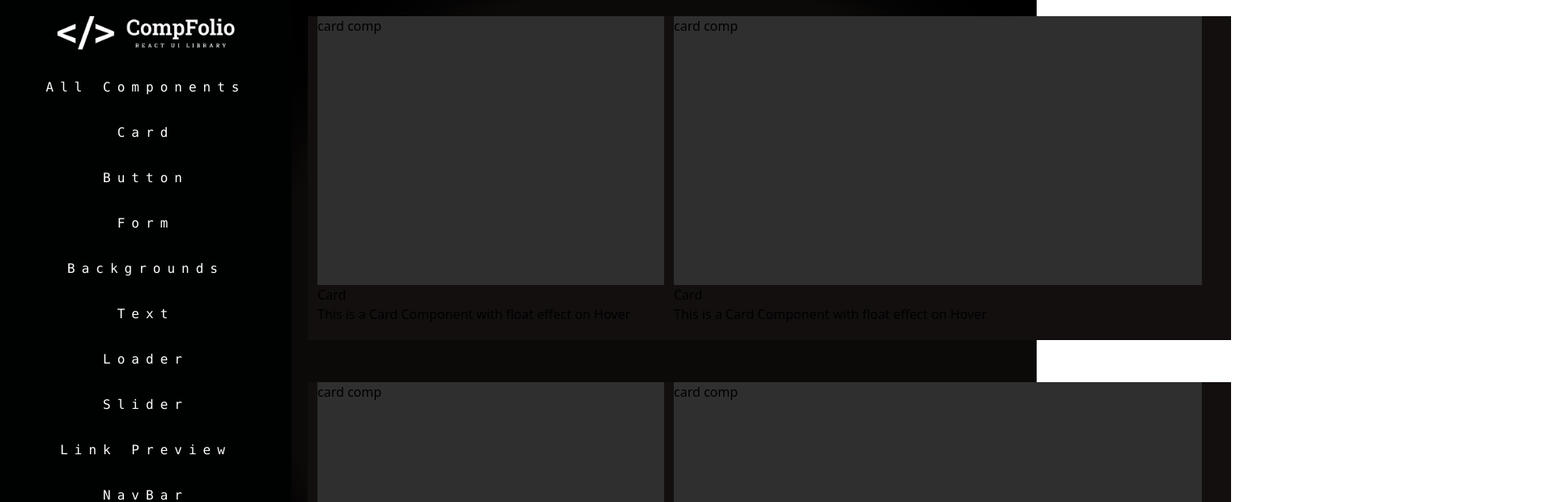
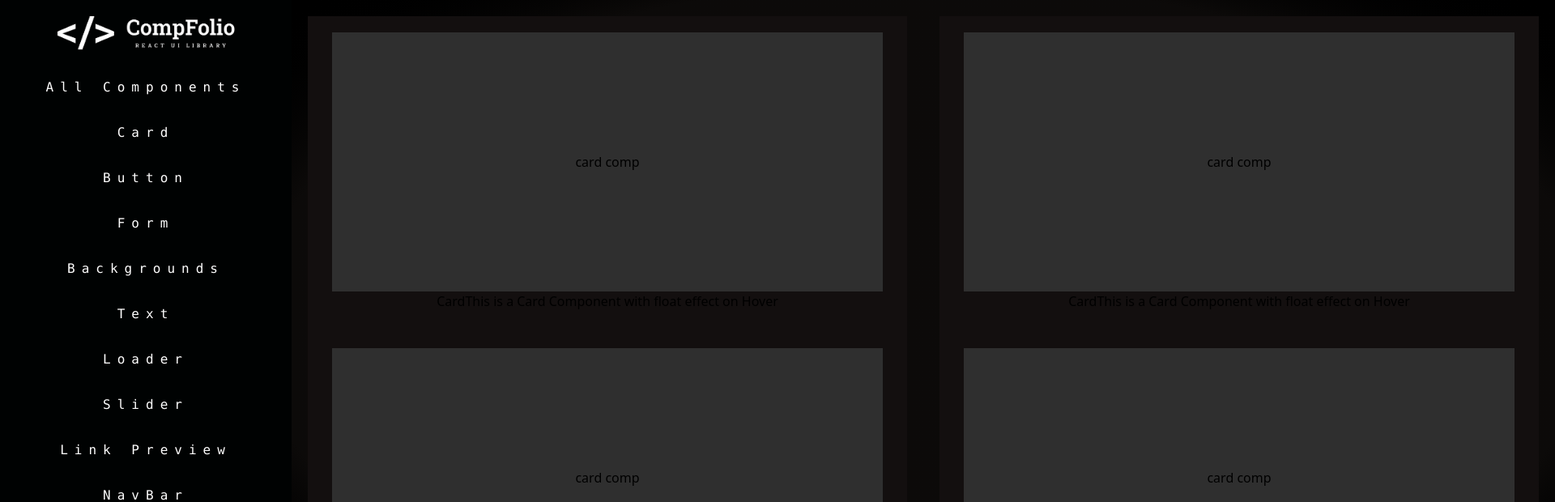
Before and after one commit to swagatchand98/Comp-Folio, a React (Vite) app: page / in a window 1280 px wide. Shown: the top 620 px of the page at 81% size, 1920 px wide, since content can reach past the window. Built offline with nearby package versions, Linux system fonts and the light colour scheme.

Commit message:
Improverd structure of displaYCards in contentSlidder

```diff
--- a/src/Component/contentSlider.jsx
+++ b/src/Component/contentSlider.jsx
@@ -2,7 +2,7 @@ import DisplayCard from "./displayCard"
 
 const ContentSlider = () => {
 
-    return <div className="grid grid-cols-2 grid-rows-2 gap-y-13 p-5">
+    return <div className="grid grid-cols-2 grid-rows-2 gap-x-10 pt-5 px-5 bg-radial from-stone-950 from-75% to-black h-screen w-390">
 
         <DisplayCard compPreview={"card comp"} Title={"Card"} Description={"This is a Card Component with float effect on Hover"}/>
         <DisplayCard compPreview={"card comp"} Title={"Card"} Description={"This is a Card Component with float effect on Hover"}/>
--- a/src/Component/displayCard.jsx
+++ b/src/Component/displayCard.jsx
@@ -1,10 +1,12 @@
 const DisplayCard = ({compPreview, Title, Description}) => {
 
-    return <div className="w-175 h-100 px-3 bg-[#130F0F] ">
-        <div className="w-163 h-83 bg-[#2F2F2F]">
+    return <div className="w-full h-100 px-3 bg-[#130F0F]">
+        <div className="flex justify-center items-center pt-5">
+           <div className="w-170 h-80 bg-[#2F2F2F] flex justify-center items-center">
                {compPreview}
            </div>
-        <div>
+        </div>
+           <div className="flex justify-center items-center">
                <div>
                    {Title}
                </div>
--- a/src/Component/sideBar.jsx
+++ b/src/Component/sideBar.jsx
@@ -2,7 +2,7 @@ import { Link } from "react-router-dom"
 
 const SideBar = () => {
 
-    return <aside id="sidebar" className="fixed top-0 left-0 z-40 w-90 h-screen transition-transform -translate-x-full sm:translate-x-0">
+    return <aside id="sidebar" className="top-0 left-0 z-40 w-90 h-screen transition-transform -translate-x-full sm:translate-x-0">
         <div className="h-full px-3 py-4 overflow-y-auto bg-[#000202]">
             <div className="flex justify-center items-center pb-5 my-x">
                 <img className="h-12" src="/src/assets/logo.png" alt="CompFolio" />
--- a/src/Screen/home.jsx
+++ b/src/Screen/home.jsx
@@ -10,7 +10,7 @@ const Home = () => {
                            <SideBar/>
                       </div>
 
-                      <div className="ml-90 flex-auto bg-radial from-stone-950 from-75% to-black">
+                      <div className="">
                            <ContentSlider/>
                       </div>
         </BrowserRouter>
```
Lines whose indentation alone changed are shown as unchanged.
